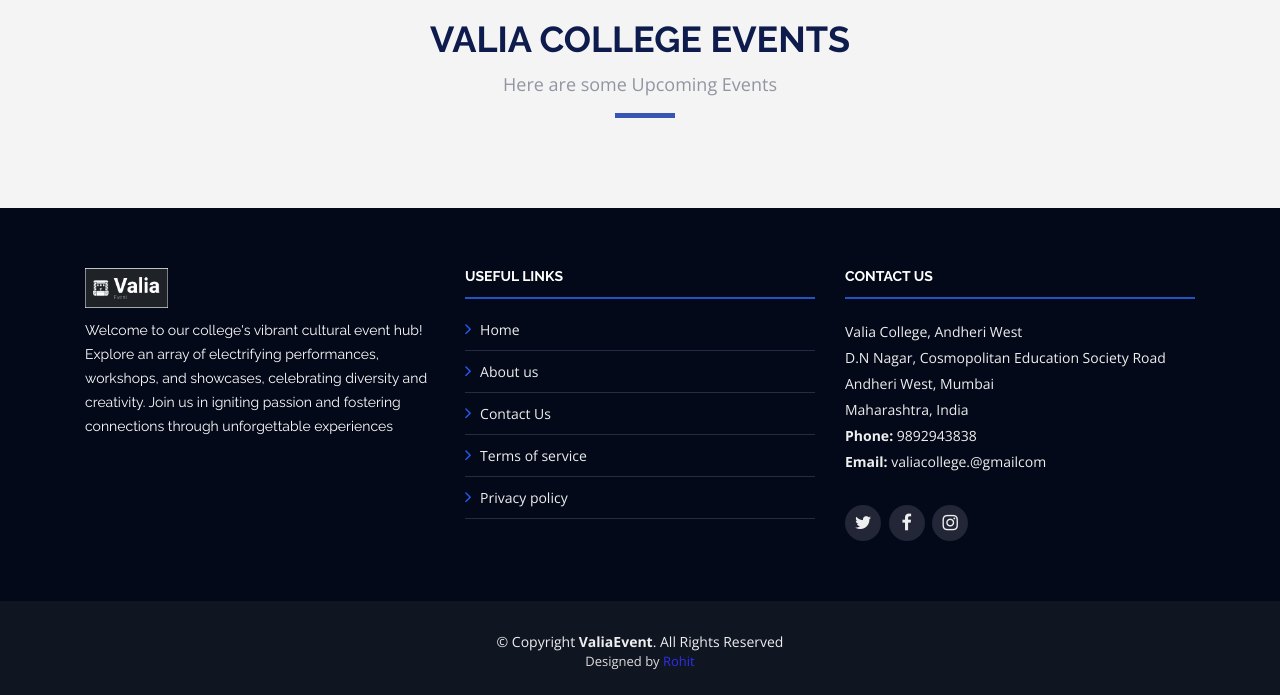
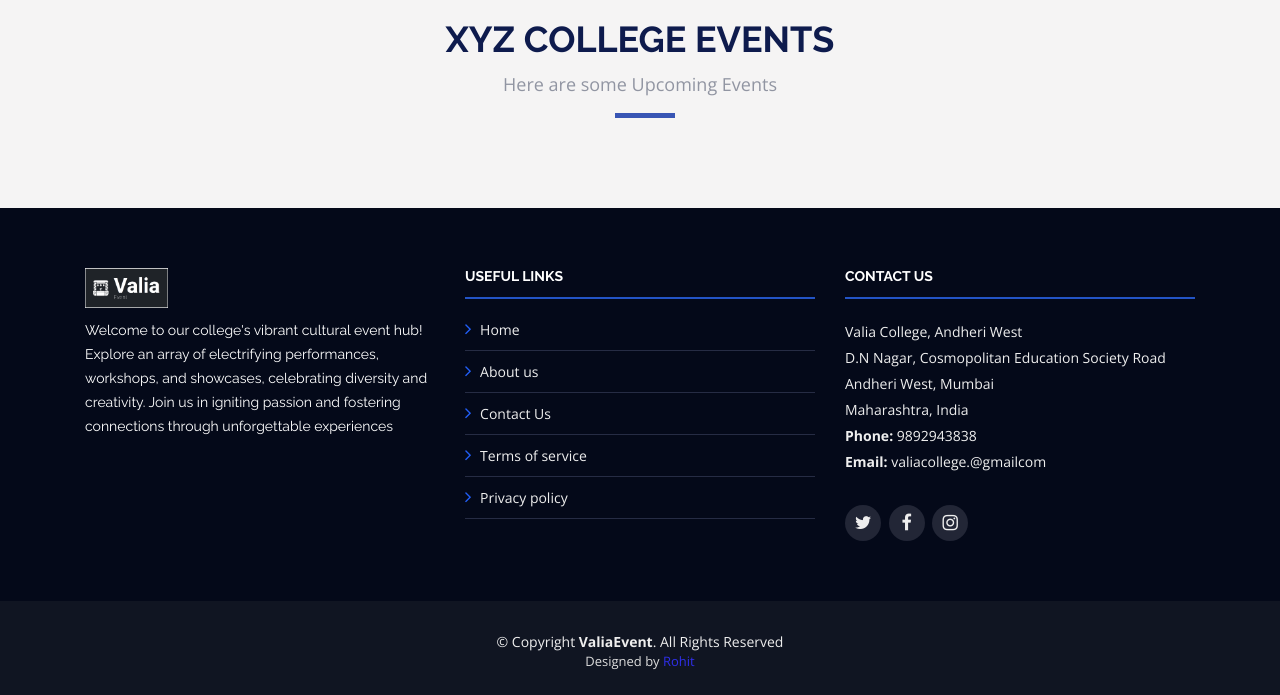
Before and after one commit to LordMelodias/College-Event-Management-System, a Flask app: template templates/event.html in a window 1280 px wide. Shown: the part 90-785 px from the top of the page. Run offline with Flask 3, Linux system fonts and the light colour scheme; the template is opened without the code that fills it, so the values that code supplies are empty; some libraries are stand-ins or nearby versions.

Commit message:
modified:   .vscode/extensions.json 	modified:   templates/event.html

```diff
--- a/templates/event.html
+++ b/templates/event.html
@@ -4,7 +4,7 @@
 <section id="speakers" class="wow fadeInUp">
     <div class="container">
       <div class="section-header">
-        <h2>Valia College Events</h2>
+        <h2>xyz College Events</h2>
         <p>Here are some Upcoming Events</p>
       </div>
 
```
